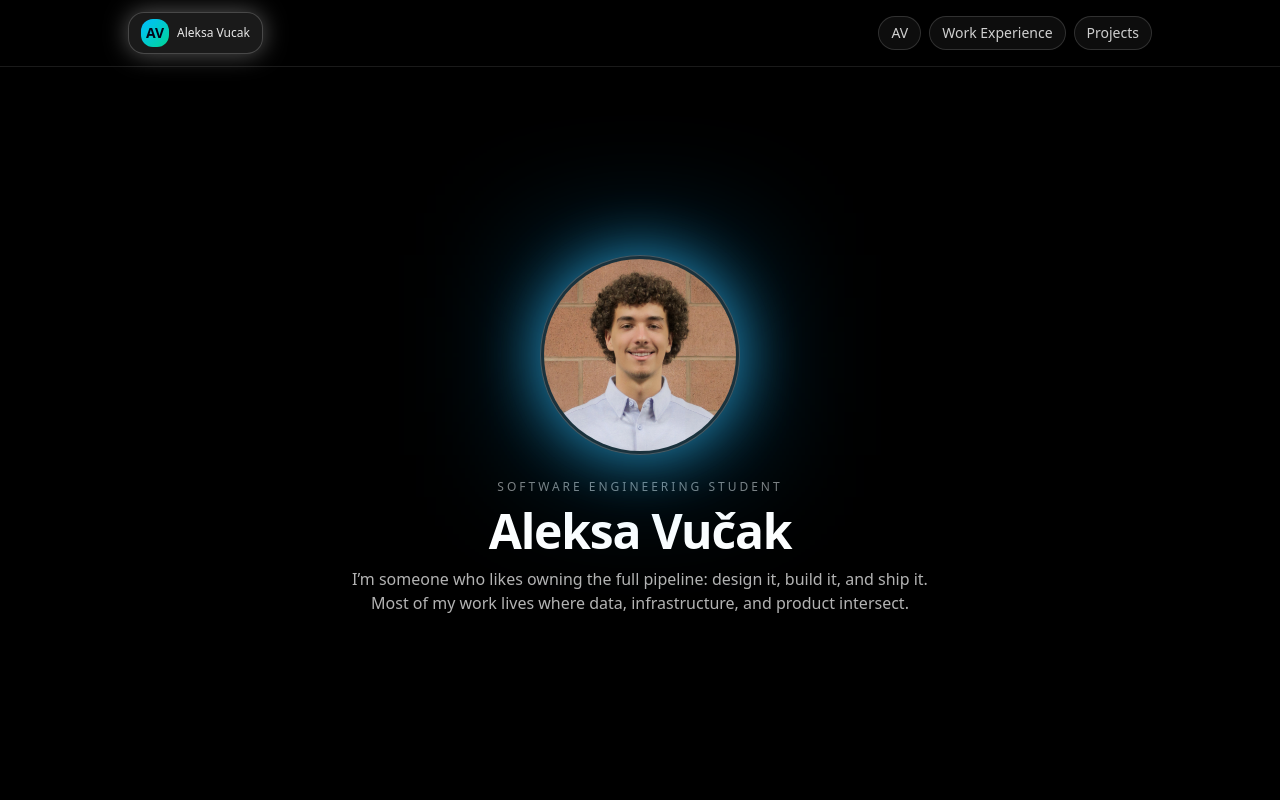
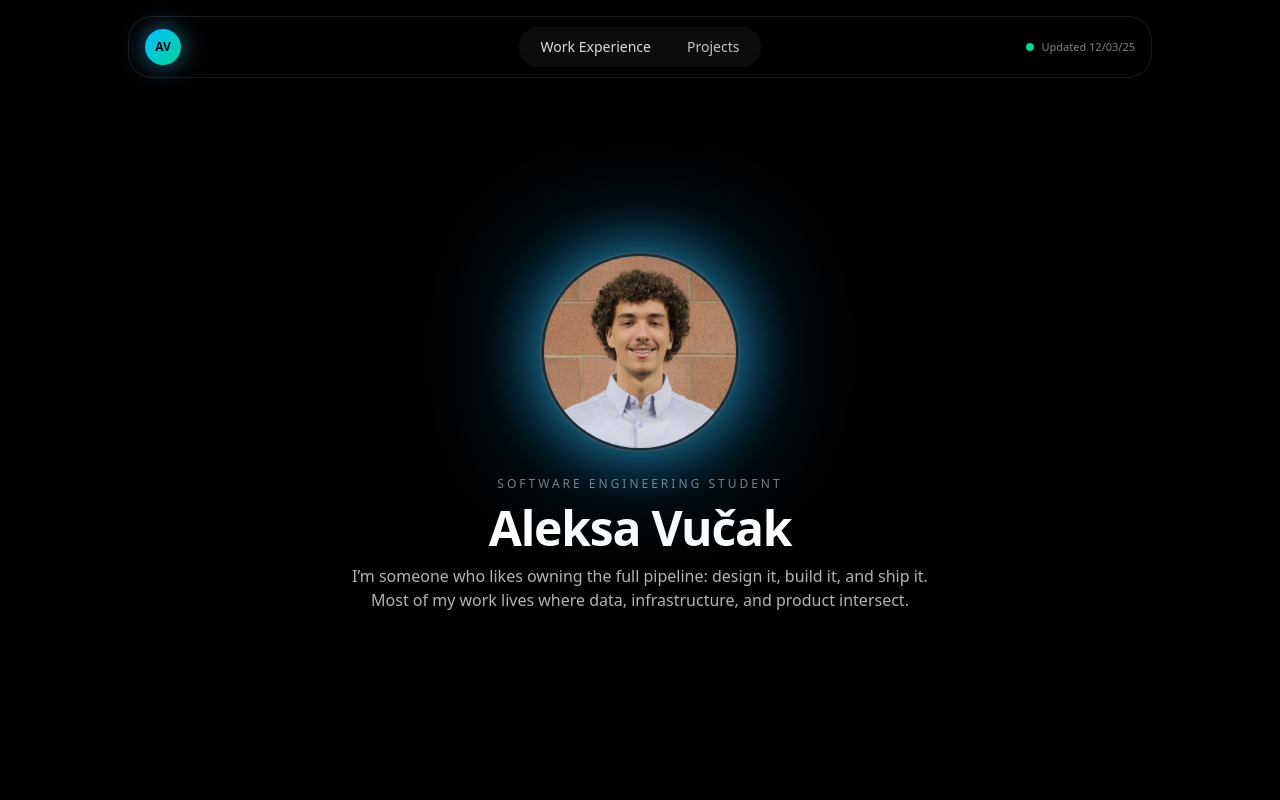
Before and after one commit to AleksaVucak/Portfolio, a Next.js app: page / in a window 1280 px wide. Shown: the top 800 px of the page. Built offline with nearby package versions, Linux system fonts and the light colour scheme.

Commit message:
Redesigned Navbar

```diff
--- a/app/page.tsx
+++ b/app/page.tsx
@@ -1,46 +1,63 @@
 "use client";
 
 import Image from "next/image";
-
-const navItems = [
-  { label: "AV", href: "#top" },
-  { label: "Work Experience", href: "#experience" },
-  { label: "Projects", href: "#projects" },
-];
+import type { MouseEvent } from "react";
 
 export default function HomePage() {
+  const handleSmoothScroll = (
+    event: MouseEvent<HTMLAnchorElement>,
+    href: string
+  ) => {
+    event.preventDefault();
+    const target = document.querySelector(href);
+    if (target) {
+      target.scrollIntoView({ behavior: "smooth", block: "start" });
+    }
+  };
+
   return (
     <main
       id="top"
-      className="relative min-h-screen overflow-hidden bg-black text-white transition-colors duration-500"
+      className="relative min-h-screen overflow-hidden bg-black text-white transition-colors duration-500 pt-16"
     >
       <div className="relative z-10">
         {/* NAVBAR */}
-        <header className="sticky top-0 z-20 border-b border-white/10 bg-black/60 px-4 py-3 backdrop-blur-2xl sm:px-8">
-          <div className="mx-auto flex max-w-5xl items-center justify-between">
-            {/* Left: AV chip */}
+        <header className="fixed top-4 left-0 right-0 z-20 px-4 sm:px-8">
+          <div className="mx-auto flex max-w-5xl items-center rounded-3xl border border-white/10 bg-black/80 px-4 py-2.5 shadow-[0_18px_45px_rgba(0,0,0,0.85)] backdrop-blur-2xl">
+            {/* Left: AV logo */}
+            <div className="flex flex-1">
               <a
                 href="#top"
-              className="inline-flex items-center gap-2 rounded-2xl border border-white/20 bg-white/10 px-3 py-1.5 text-xs font-medium text-white/90 shadow-[0_0_25px_rgba(255,255,255,0.35)] backdrop-blur-3xl"
+                onClick={(e) => handleSmoothScroll(e, "#top")}
+                className="flex h-9 w-9 items-center justify-center rounded-full bg-gradient-to-br from-sky-400 to-emerald-400 text-xs font-semibold text-slate-950 shadow-[0_0_26px_rgba(56,189,248,0.6)]"
               >
-              <span className="flex h-7 w-7 items-center justify-center rounded-xl bg-gradient-to-br from-sky-400 to-emerald-400 text-sm font-semibold text-slate-950">
                 AV
-              </span>
-              <span className="hidden sm:inline">Aleksa Vucak</span>
               </a>
+            </div>
 
-            {/* Middle: nav links */}
-            <nav className="hidden items-center gap-2 text-xs sm:flex sm:text-sm">
-              {navItems.map((item) => (
+            {/* Center: nav buttons */}
+            <nav className="flex items-center gap-1 rounded-full bg-white/5 px-1.5 py-1 text-xs sm:text-sm">
               <a
-                  key={item.label}
-                  href={item.href}
-                  className="rounded-full border border-white/15 bg-white/5 px-3 py-1.5 font-medium text-white/80 backdrop-blur-2xl transition hover:bg-white/15 hover:text-white"
+                href="#experience"
+                onClick={(e) => handleSmoothScroll(e, "#experience")}
+                className="rounded-full px-4 py-1.5 font-medium text-white/85 transition hover:bg-white/10 hover:text-white"
               >
-                  {item.label}
+                Work Experience
               </a>
-              ))}
+              <a
+                href="#projects"
+                onClick={(e) => handleSmoothScroll(e, "#projects")}
+                className="rounded-full px-4 py-1.5 font-medium text-white/75 transition hover:bg-white/10 hover:text-white"
+              >
+                Projects
+              </a>
             </nav>
+
+            {/* Right: updated status */}
+            <div className="hidden flex-1 items-center justify-end gap-2 text-[11px] text-white/50 sm:flex">
+              <span className="h-2 w-2 rounded-full bg-emerald-400" />
+              <span>Updated 12/03/25</span>
+            </div>
           </div>
         </header>
 
@@ -56,7 +73,7 @@ export default function HomePage() {
                     src="/me2.jpg"
                     alt="Aleksa Vucak"
                     fill
-                    className="object-cover object-[55%_50%]"
+                    className="object-cover object-[54%_50%]"
                   />
                 </div>
               </div>
@@ -71,8 +88,9 @@ export default function HomePage() {
                 Aleksa Vučak
               </h1>
               <p className="max-w-xl text-sm text-white/70 sm:text-base">
-              I’m someone who likes owning the full pipeline: design it, build it, and ship it. Most of
-              my work lives where data, infrastructure, and product intersect.
+                I’m someone who likes owning the full pipeline: design it, build
+                it, and ship it. Most of my work lives where data,
+                infrastructure, and product intersect.
               </p>
             </div>
           </div>
@@ -123,10 +141,12 @@ export default function HomePage() {
                     </span>
                   </div>
                   <p className="mt-3 text-xs text-white/70 sm:text-sm">
-                  Led a 33-student weekly systems programming lab in C and Unix for COMP 2560, running
-                  live demos on processes, pipes, sockets, and memory management while instructing students
-                  on gcc, gdb, and Linux tooling. Marked labs, assignments, and exams with rubric-based
-                  feedback and a typical turnaround of under 72 hours.
+                    Led a 33-student weekly systems programming lab in C and
+                    Unix for COMP 2560, running live demos on processes, pipes,
+                    sockets, and memory management while instructing students on
+                    gcc, gdb, and Linux tooling. Marked labs, assignments, and
+                    exams with rubric-based feedback and a typical turnaround of
+                    under 72 hours.
                   </p>
                 </article>
               </li>
@@ -159,13 +179,16 @@ export default function HomePage() {
                     </span>
                   </div>
                   <p className="mt-3 text-xs text-white/70 sm:text-sm">
-                  Built an end-to-end battery fault-detection system over EV BMS logs that windows time-series data,
-                  extracts voltage sag, SOC, and thermal features, and applies supervised/unsupervised
-                  models in Python (pandas, NumPy, scikit-learn, XGBoost) to raise precision at a fixed
-                  recall by 21% on tested cells and packs. Added SOC-aware calibration policies and
-                  automated experiment reports with feature attributions and risk bands, reducing false
-                  positives by ~32% and cutting manual triage time per log by about 60% for the battery
-                  safety team.
+                    Built an end-to-end battery fault-detection system over EV
+                    BMS logs that windows time-series data, extracts voltage
+                    sag, SOC, and thermal features, and applies
+                    supervised/unsupervised models in Python (pandas, NumPy,
+                    scikit-learn, XGBoost) to raise precision at a fixed recall
+                    by 21% on tested cells and packs. Added SOC-aware
+                    calibration policies and automated experiment reports with
+                    feature attributions and risk bands, reducing false
+                    positives by ~32% and cutting manual triage time per log by
+                    about 60% for the battery safety team.
                   </p>
                 </article>
               </li>
@@ -198,11 +221,13 @@ export default function HomePage() {
                     </span>
                   </div>
                   <p className="mt-3 text-xs text-white/70 sm:text-sm">
-                  Applied blur application and detection algorithms to 2,000+ medical images and video
-                  frames using Python, OpenCV, and CV models, reaching ~92% F1 on PHI redaction while
-                  preserving diagnostic context. Automated structured output folders, metrics logs, and
-                  comparison reports that removed 99% of the manual file-handling work and helped a
-                  7-person team plug de-identification into real-time healthcare workflows.
+                    Applied blur application and detection algorithms to 2,000+
+                    medical images and video frames using Python, OpenCV, and CV
+                    models, reaching ~92% F1 on PHI redaction while preserving
+                    diagnostic context. Automated structured output folders,
+                    metrics logs, and comparison reports that removed 99% of the
+                    manual file-handling work and helped a 7-person team plug
+                    de-identification into real-time healthcare workflows.
                   </p>
                 </article>
               </li>
```
Lines whose indentation alone changed are shown as unchanged.
